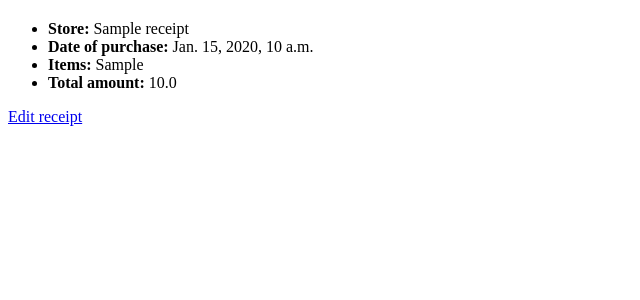
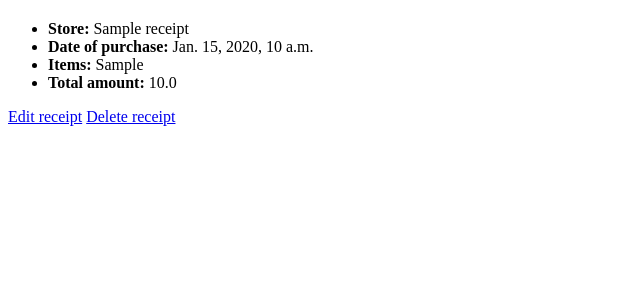
Before and after one commit to benaissazaki/receipt_tracker, a Django app: page /receipt/1 in a window 1280 px wide. Shown: the part 133-433 px from the top of the page, without its empty margins (0-640 px from the left). Run offline with Django 5.2, Linux system fonts and the light colour scheme; a user stored in the database is signed in; tables that the repository leaves empty hold one stand-in row (values such as "Sample post").

Commit message:
Create receipt_delete view

```diff
--- a/core/urls.py
+++ b/core/urls.py
@@ -1,6 +1,6 @@
 from django.urls import path, reverse_lazy
 from django.contrib.auth.decorators import login_required
-from .views import ReceiptListView, ReceiptDetailView, ReceiptUpdateView, ReceiptCreateView
+from .views import ReceiptListView, ReceiptDetailView, ReceiptUpdateView, ReceiptCreateView, ReceiptDeleteView
 
 urlpatterns = [
     path('receipt', login_required(ReceiptListView.as_view(),
@@ -9,6 +9,8 @@ urlpatterns = [
          login_url=reverse_lazy('login')), name='receipt_detail'),
     path('receipt/<int:pk>/edit', login_required(ReceiptUpdateView.as_view(),
          login_url=reverse_lazy('login')), name='receipt_update'),
+    path('receipt/<int:pk>/delete', login_required(ReceiptDeleteView.as_view(),
+         login_url=reverse_lazy('login')), name='receipt_delete'),
     path('receipt/create/', login_required(ReceiptCreateView.as_view(),
          login_url=reverse_lazy('login')), name='receipt_create')
 
--- a/core/views.py
+++ b/core/views.py
@@ -3,7 +3,7 @@ from django.db.models.query import QuerySet
 from django.urls import reverse_lazy
 from django.views.generic.list import ListView
 from django.views.generic.detail import DetailView
-from django.views.generic.edit import UpdateView, CreateView
+from django.views.generic.edit import UpdateView, CreateView, DeleteView
 from .models import Receipt
 
 
@@ -44,6 +44,7 @@ class ReceiptUpdateView(UpdateView):
     def get_success_url(self) -> str:
         return reverse_lazy('receipt_detail', args=[self.get_object().pk])
 
+
 class ReceiptCreateView(CreateView):
     model = Receipt
     fields = ['store_name', 'date_of_purchase', 'item_list', 'total_amount']
@@ -56,3 +57,19 @@ class ReceiptCreateView(CreateView):
 
     def get_success_url(self) -> str:
         return reverse_lazy('receipt_detail', args=[self.object.pk]) # type: ignore
+
+
+class ReceiptDeleteView(DeleteView):
+    model = Receipt
+    template_name_suffix = '_delete'
+    context_object_name = 'receipt'
+
+    def dispatch(self, request: HttpRequest, *args, **kwargs) -> HttpResponse:
+        receipt = self.get_object()
+        if receipt.user != request.user:  # type: ignore
+            return HttpResponseForbidden('You do not have the permission to delete this receipt')
+
+        return super().dispatch(request, *args, **kwargs)
+
+    def get_success_url(self) -> str:
+        return reverse_lazy('receipt_list')
--- /dev/null
+++ b/templates/core/receipt_delete.html
@@ -0,0 +1,6 @@
+<form method="post">
+  {% csrf_token %}
+  <p>Are you sure you want to delete "{{ receipt }}"?</p>
+  {{ form }}
+  <input type="submit" value="Confirm">
+</form>
--- a/templates/core/receipt_detail.html
+++ b/templates/core/receipt_detail.html
@@ -13,4 +13,5 @@
 </ul>
 
 <a href="{% url 'receipt_update' receipt.pk %}">Edit receipt</a>
+<a href="{% url 'receipt_delete' receipt.pk %}">Delete receipt</a>
 {% endblock %}
```
